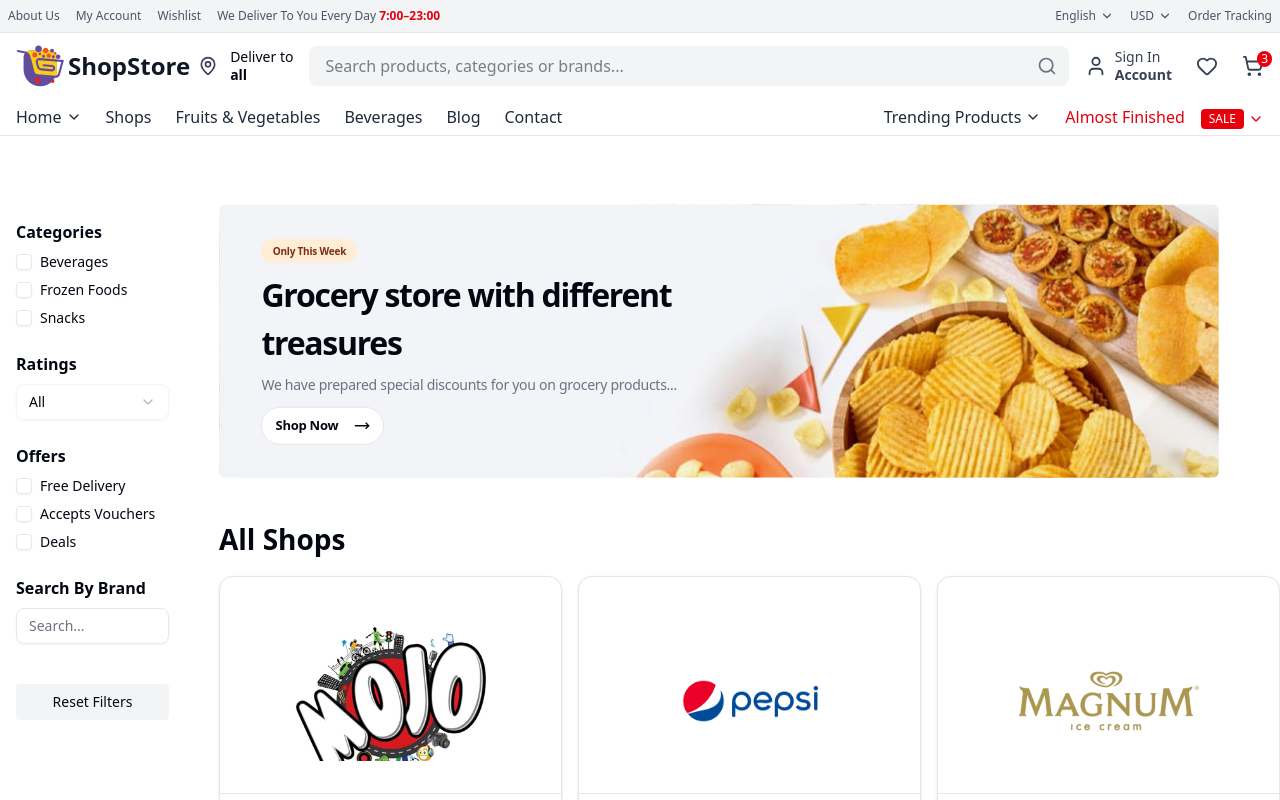
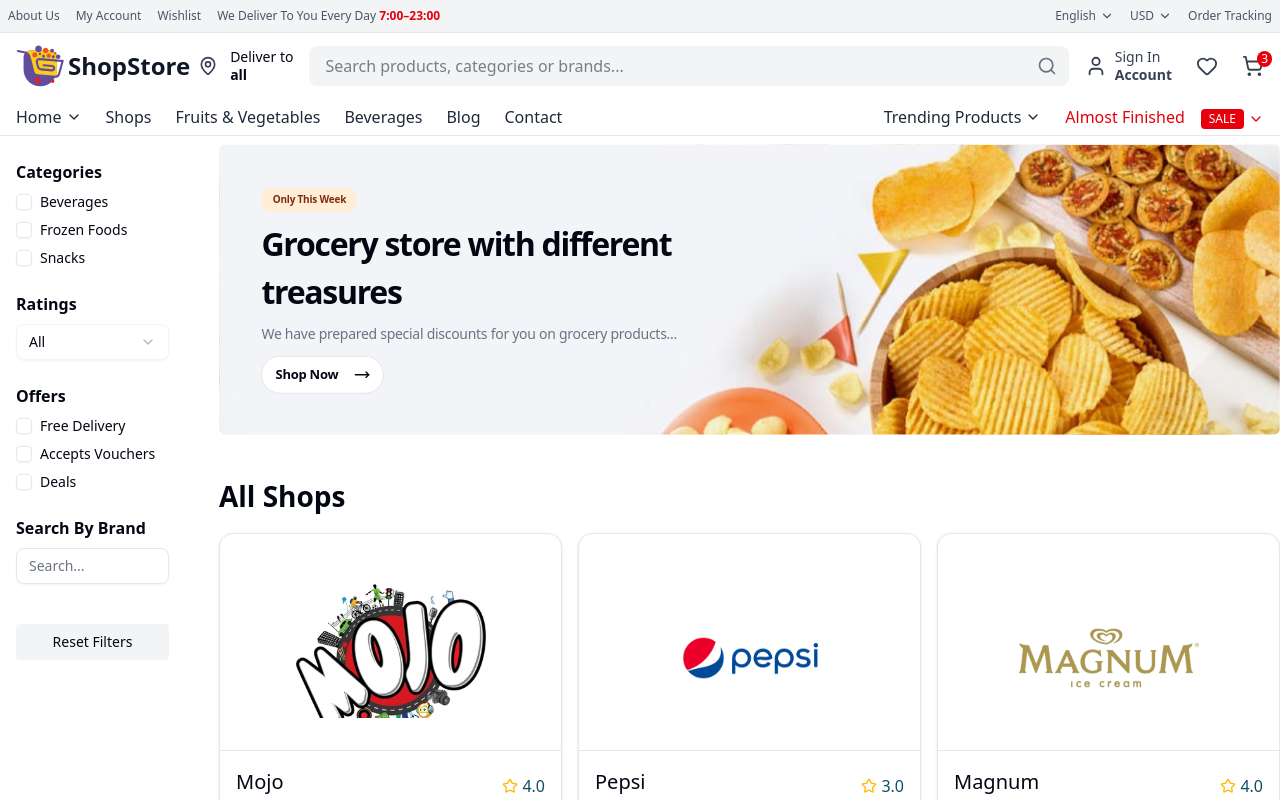
Before and after one commit to Uriford-International-Limited/Ecommerce, a Next.js app: page /shops in a window 1280 px wide. Shown: the top 800 px of the page. Built offline with nearby package versions, Linux system fonts and the light colour scheme.

Commit message:
feat: add BrandCard and FilterSidebar components for shop page, integrate filtering functionality

```diff
--- a/package.json
+++ b/package.json
@@ -9,10 +9,12 @@
     "lint": "eslint"
   },
   "dependencies": {
+    "@heroicons/react": "^2.2.0",
     "@radix-ui/react-checkbox": "^1.3.3",
+    "@radix-ui/react-dialog": "^1.1.15",
     "@radix-ui/react-label": "^2.1.7",
     "@radix-ui/react-radio-group": "^1.3.8",
-    "@heroicons/react": "^2.2.0",
+    "@radix-ui/react-select": "^2.2.6",
     "@radix-ui/react-slot": "^1.2.3",
     "@radix-ui/react-tabs": "^1.1.13",
     "class-variance-authority": "^0.7.1",
--- a/src/app/shops/components/BrandCard.tsx
+++ b/src/app/(pages)/shops/components/BrandCard.tsx
@@ -21,13 +21,13 @@
   return (
     <Card className="group overflow-hidden transition hover:-translate-y-1">
       <CardHeader className="p-0">
-        <div className="relative h-40 w-full overflow-hidden">
+        <div className="relative h-30 sm:h-40 w-full overflow-hidden">
           <Image
             src={brand.imageUrl}
             alt={brand.name}
             width={200}
             height={200}
-            className="w-49 h-49 sm:w-50 sm:h-50 md:w-45 md:h-45 lg:w-[200px] lg:h-[200px] object-cover transition-transform duration-300 group-hover:scale-105 mx-auto"
+            className="w-49 h-full sm:w-50 sm:h-50 md:w-45 md:h-45 lg:w-[200px] lg:h-[200px] object-cover transition-transform duration-300 group-hover:scale-105 mx-auto"
           />
         </div>
       </CardHeader>
--- a/src/app/shops/page.tsx
+++ b/src/app/(pages)/shops/page.tsx
@@ -1,8 +1,6 @@
 "use client";
 
-import BrandCard from "@/app/shops/components/BrandCard";
 import { useFilters } from "@/hooks/useFilters";
-import FilterSidebar from "@/app/shops/components/FilterSidebar";
 import { SlidersHorizontal, MoveRight } from "lucide-react";
 import Image from "next/image";
 import { Button } from "@/components/ui/button";
@@ -13,6 +11,8 @@
   SheetTitle,
   SheetTrigger,
 } from "@/components/ui/sheet";
+import FilterSidebar from "./components/FilterSidebar";
+import BrandCard from "./components/BrandCard";
 
 const Shop = () => {
   const { filters, setFilters } = useFilters({
@@ -44,7 +44,7 @@
   });
 
   return (
-    <div className="container grid lg:grid-cols-6 gap-[34px] py-[30px] lg:py-[60px]">
+    <div className="container grid lg:grid-cols-6 gap-[34px]">
       {/* Filter Sidebar */}
       <div className="col-span-1">
         <div className="hidden lg:block">
@@ -64,7 +64,7 @@
             width={1000}
             height={500}
             alt="Shop Page Banner"
-            className="rounded-[7px]"
+            className="rounded-[7px] w-full"
           />
           <div className="absolute top-[50%] -translate-y-[50%] left-[2%] md:left-[3%] lg:left-[4%] max-w-[431px] w-full">
             <h4 className="hidden w-[80px] lg:w-[96px] h-[20px] lg:h-[24px] text-[10px] rounded-[34px] sm:inline-flex items-center justify-center bg-[#ffedd5] font-semibold tracking-[-0.02em] text-[#7c2d12]">
```
Also changed, not shown: src/app/(pages)/shops/components/FilterSidebar.tsx (renamed from src/app/shops/components/FilterSidebar.tsx), 1 other file (tests, documents, lock files or other folders).
